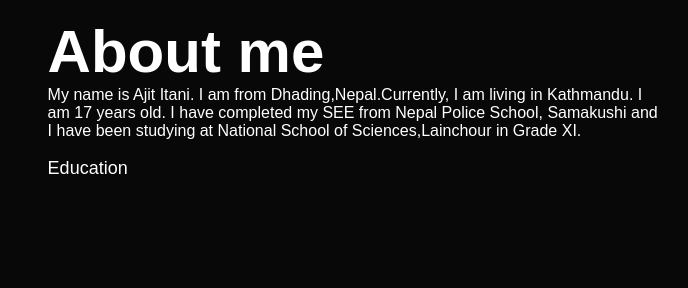
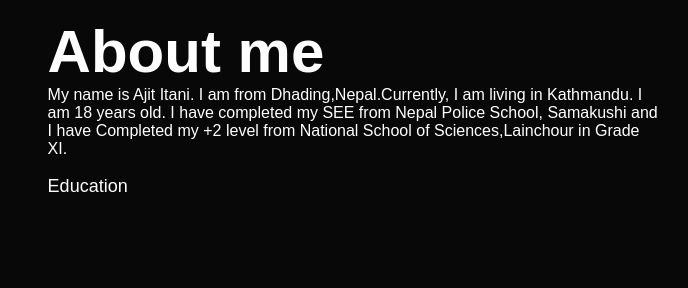
Before and after one commit to ajititani30/ajititani30-, a plain HTML site: page index.html in a window 1280 px wide. Shown: the part 515-803 px from the top of the page, 490-1178 px from the left. Drawn offline with Linux system fonts and the light colour scheme.

Commit message:
Update index.html

```diff
--- a/index.html
+++ b/index.html
@@ -35,13 +35,13 @@
       </div>
         <div class="about-col-2">
           <h1 class="sub-title">About me</h1>
-          <p>My name is Ajit Itani. I am from Dhading,Nepal.Currently, I am living in Kathmandu. I am 17 years old. I have completed my SEE from Nepal Police School, Samakushi and I have been studying at National School of Sciences,Lainchour in Grade XI. </p><br>
+          <p>My name is Ajit Itani. I am from Dhading,Nepal.Currently, I am living in Kathmandu. I am 18 years old. I have completed my SEE from Nepal Police School, Samakushi and I have Completed my +2 level from National School of Sciences,Lainchour in Grade XI. </p><br>
         <div>
            <p class="tab-links" onclick="opentab('education')">Education </p>
           </div>
        <div class="tab-contents" id="education">
         <ul>
-          <li><span>2079-Present</span><br>National School of Sciences</li>
+          <li><span>2079-2080</span><br>National School of Sciences</li>
           <li><span>2075-2078</span><br>Nepal Police School</li>
           <li><span>2072-2074 </span><br>Kaushal English Broading School</li>
           <li><span>2066-2073</span><br>National Inventive Higher Secondary School</li>
```
